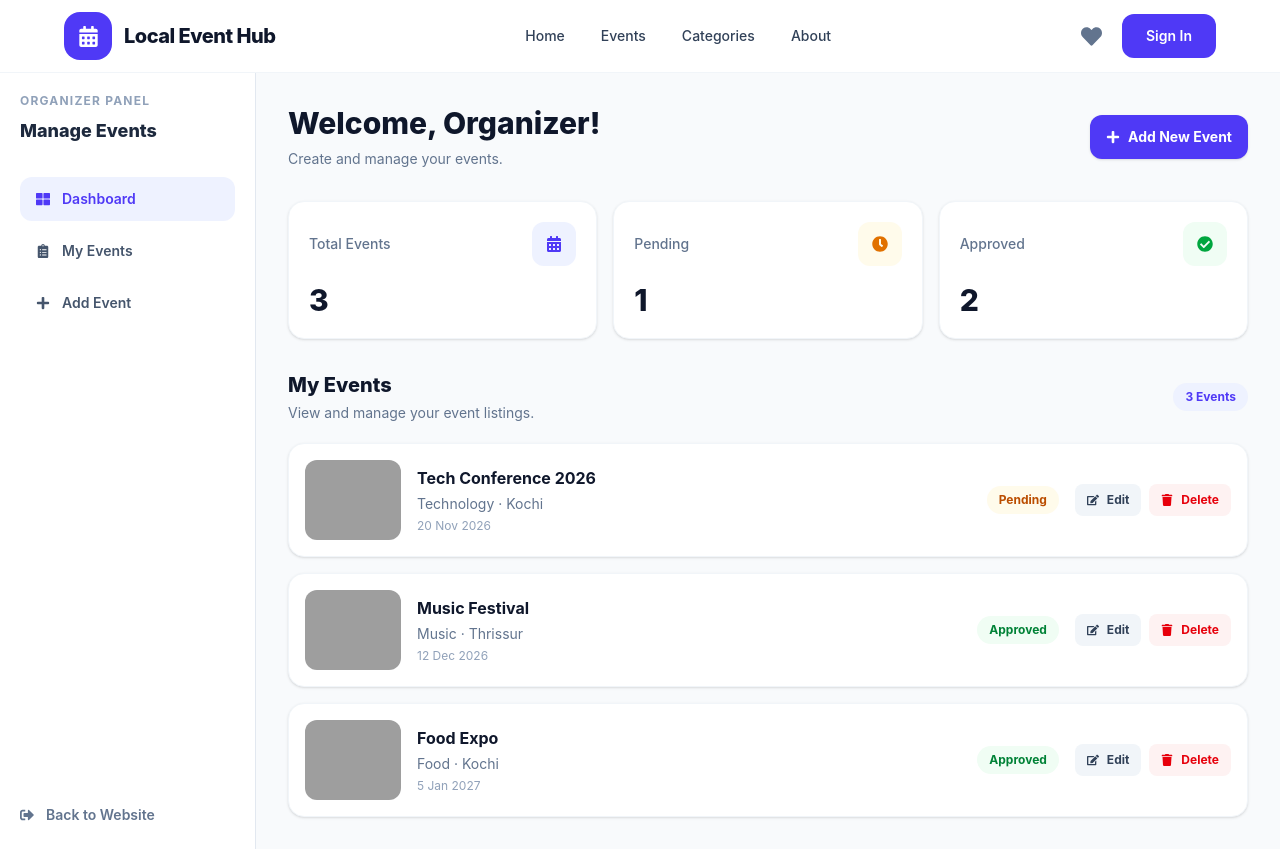
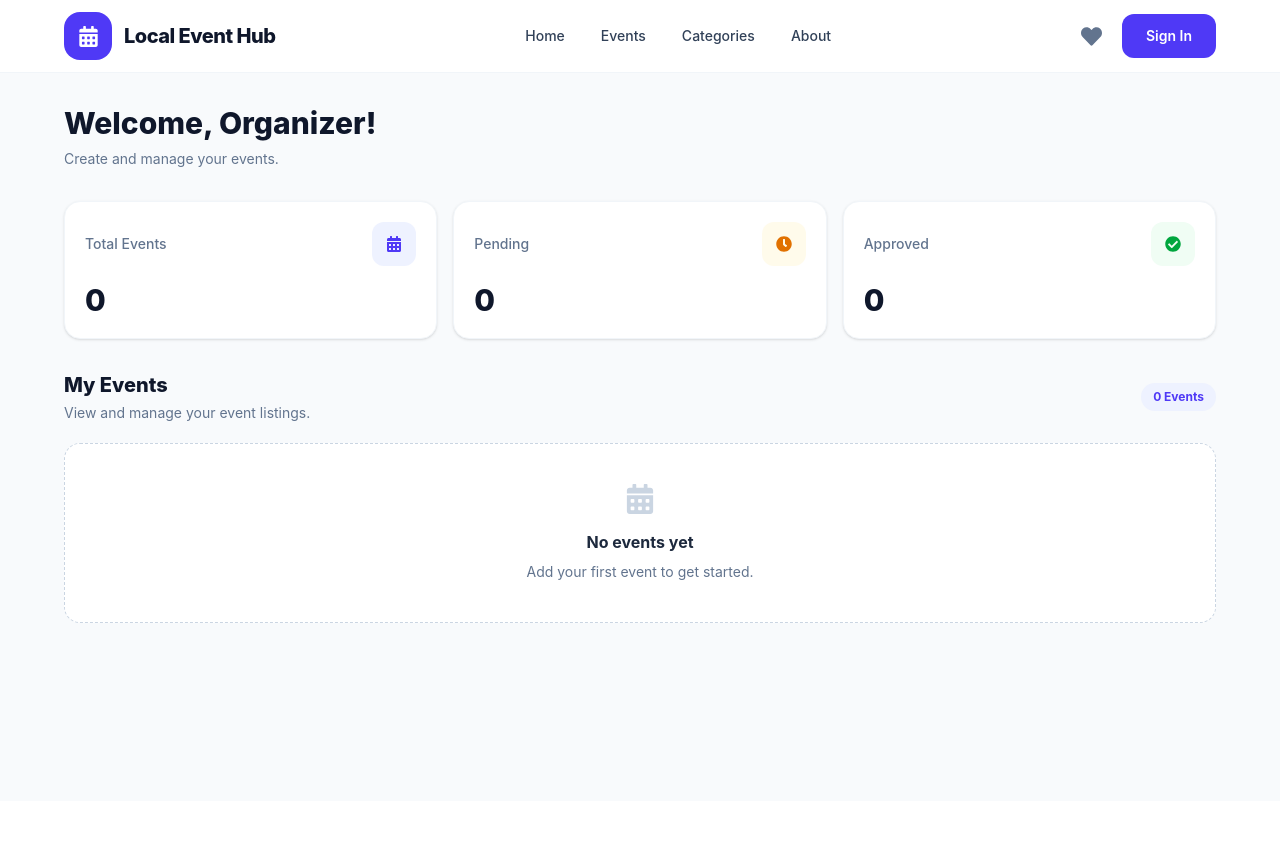
Before and after one commit to ashathomas/Local-Event-Hub, a React (Vite) app: page /organizer in a window 1280 px wide. After the commit the page ends 801 px from the top, so only its background shows below. Built offline with nearby package versions, Linux system fonts and the light colour scheme; grey boxes are pictures that could not be loaded.

Commit message:
code changed

```diff
--- a/src/components/OrganizerDashboard.jsx
+++ b/src/components/OrganizerDashboard.jsx
@@ -3,8 +3,8 @@ import { useState } from "react";
 import { Link } from "react-router-dom";
 import {
   FaCalendarAlt,
-  FaThLarge,
-  FaClipboardList,
+  // FaThLarge,
+  // FaClipboardList,
   FaPlus,
   FaEdit,
   FaTrash,
@@ -17,41 +17,50 @@ import {
 
 import Navbar from "../components/Navbar";
 
-const initialEvents = [
-  {
-    id: 1,
-    title: "Tech Conference 2026",
-    category: "Technology",
-    location: "Kochi",
-    date: "20 Nov 2026",
-    status: "Pending",
-    image:
-      "https://images.unsplash.com/photo-1540575467063-178a50c2df87?auto=format&fit=crop&w=300&q=80",
-  },
-  {
-    id: 2,
-    title: "Music Festival",
-    category: "Music",
-    location: "Thrissur",
-    date: "12 Dec 2026",
-    status: "Approved",
-    image:
-      "https://images.unsplash.com/photo-1459749411175-04bf5292ceea?auto=format&fit=crop&w=300&q=80",
-  },
-  {
-    id: 3,
-    title: "Food Expo",
-    category: "Food",
-    location: "Kochi",
-    date: "5 Jan 2027",
-    status: "Approved",
-    image:
-      "https://images.unsplash.com/photo-1555939594-58d7cb561ad1?auto=format&fit=crop&w=300&q=80",
-  },
-];
+// const initialEvents = [
+//   {
+//     id: 1,
+//     title: "Tech Conference 2026",
+//     category: "Technology",
+//     location: "Kochi",
+//     date: "20 Nov 2026",
+//     status: "Pending",
+//     image:
+//       "https://images.unsplash.com/photo-1540575467063-178a50c2df87?auto=format&fit=crop&w=300&q=80",
+//   },
+//   {
+//     id: 2,
+//     title: "Music Festival",
+//     category: "Music",
+//     location: "Thrissur",
+//     date: "12 Dec 2026",
+//     status: "Approved",
+//     image:
+//       "https://images.unsplash.com/photo-1459749411175-04bf5292ceea?auto=format&fit=crop&w=300&q=80",
+//   },
+//   {
+//     id: 3,
+//     title: "Food Expo",
+//     category: "Food",
+//     location: "Kochi",
+//     date: "5 Jan 2027",
+//     status: "Approved",
+//     image:
+//       "https://images.unsplash.com/photo-1555939594-58d7cb561ad1?auto=format&fit=crop&w=300&q=80",
+//   },
+// ];
 
 function OrganizerDashboard() {
-  const [events, setEvents] = useState(initialEvents);
+  const [events, setEvents] = useState(() => {
+    try {
+      return JSON.parse(
+        localStorage.getItem("organizerEvents") || "[]"
+      );
+    } catch {
+      return [];
+    }
+  });
+  // const [events, setEvents] = useState(initialEvents);
   const [activeTab, setActiveTab] = useState("Dashboard");
   const [mobileSidebarOpen, setMobileSidebarOpen] = useState(false);
 
@@ -92,11 +101,11 @@ function OrganizerDashboard() {
     }
   }
 
-  const sidebarLinks = [
-    { label: "Dashboard", icon: FaThLarge },
-    { label: "My Events", icon: FaClipboardList },
-    { label: "Add Event", icon: FaPlus },
-  ];
+  // const sidebarLinks = [
+  //   { label: "Dashboard", icon: FaThLarge },
+  //   { label: "My Events", icon: FaClipboardList },
+  //   { label: "Add Event", icon: FaPlus },
+  // ];
 
   return (
     <div className="min-h-screen bg-slate-50">
@@ -104,32 +113,30 @@ function OrganizerDashboard() {
 
       <div className="flex min-h-[calc(100vh-72px)]">
         {/* Sidebar */}
-        <aside
-          className={`fixed inset-y-0 left-0 z-40 mt-[72px] w-64 border-r border-slate-200 bg-white p-5 transition-transform duration-300 lg:static lg:mt-0 lg:translate-x-0 ${
-            mobileSidebarOpen
+        {/* <aside
+          className={`fixed inset-y-0 left-0 z-40 mt-[72px] w-64 border-r border-slate-200 bg-white p-5 transition-transform duration-300 lg:static lg:mt-0 lg:translate-x-0 ${mobileSidebarOpen
               ? "translate-x-0"
               : "-translate-x-full"
             }`}
-        >
-          <div className="mb-8">
+        > */}
+          {/* <div className="mb-8">
             <p className="text-xs font-bold uppercase tracking-widest text-slate-400">
               Organizer Panel
             </p>
             <h2 className="mt-2 text-lg font-extrabold text-slate-800">
               Manage Events
             </h2>
-          </div>
+          </div> */}
 
-          <nav className="space-y-2">
+          {/* <nav className="space-y-2"> */}
 
-{sidebarLinks.map(({ label, icon: Icon }) =>
+            {/* {sidebarLinks.map(({ label, icon: Icon }) =>
               label === "My Events" ? (
                 <Link
                   key={label}
                   to="/organizer/my-events"
                   onClick={() => setMobileSidebarOpen(false)}
-      className={`flex w-full items-center gap-3 rounded-xl px-4 py-3 text-left text-sm font-semibold transition ${
-        activeTab === label
+                  className={`flex w-full items-center gap-3 rounded-xl px-4 py-3 text-left text-sm font-semibold transition ${activeTab === label
                       ? "bg-indigo-50 text-indigo-600"
                       : "text-slate-600 hover:bg-slate-50"
                     }`}
@@ -142,11 +149,10 @@ function OrganizerDashboard() {
                   key={label}
                   type="button"
                   onClick={() => {
-        setActiveTab(label);
+                    setActiveTab("label");
                     setMobileSidebarOpen(false);
                   }}
-      className={`flex w-full items-center gap-3 rounded-xl px-4 py-3 text-left text-sm font-semibold transition ${
-        activeTab === label
+                  className={`flex w-full items-center gap-3 rounded-xl px-4 py-3 text-left text-sm font-semibold transition ${activeTab === label
                       ? "bg-indigo-50 text-indigo-600"
                       : "text-slate-600 hover:bg-slate-50"
                     }`}
@@ -155,9 +161,9 @@ function OrganizerDashboard() {
                   {label}
                 </button>
               )
-)}
+            )} */}
 
-          </nav>
+          {/* </nav>
 
           <Link
             to="/"
@@ -166,7 +172,7 @@ function OrganizerDashboard() {
             <FaSignOutAlt />
             Back to Website
           </Link>
-        </aside>
+        </aside> */}
 
         {/* Main content */}
         <main className="min-w-0 flex-1 p-4 sm:p-6 lg:p-8">
@@ -197,14 +203,14 @@ function OrganizerDashboard() {
                 </div>
               </div>
 
-              <Link
+              {/* <Link
                 to="/organizer/add-event"
                 className="flex shrink-0 items-center gap-2 rounded-xl bg-indigo-600 px-4 py-3 text-sm font-bold text-white shadow-sm transition hover:bg-indigo-700"
               >
                 <FaPlus />
                 <span className="hidden sm:inline">Add New Event</span>
                 <span className="sm:hidden">Add</span>
-              </Link>
+              </Link> */}
             </div>
 
             {/* Statistics */}
@@ -234,14 +240,18 @@ function OrganizerDashboard() {
             {/* Events section */}
             <section className="mt-8">
               <div className="mb-5 flex items-center justify-between">
-                <div>
+                <Link
+                  to="/organizer/my-events"
+                  className="block cursor-pointer transition hover:opacity-80"
+                >
                   <h2 className="text-xl font-extrabold text-slate-900">
                     My Events
                   </h2>
+
                   <p className="mt-1 text-sm text-slate-500">
                     View and manage your event listings.
                   </p>
-                </div>
+                </Link>
 
                 <span className="rounded-full bg-indigo-50 px-3 py-1.5 text-xs font-bold text-indigo-600">
                   {events.length} Events
@@ -287,8 +297,7 @@ function OrganizerDashboard() {
                       </div>
 
                       <span
-                        className={`w-fit rounded-full px-3 py-1.5 text-xs font-bold ${
-                          event.status === "Approved"
+                        className={`w-fit rounded-full px-3 py-1.5 text-xs font-bold ${event.status === "Approved"
                             ? "bg-green-50 text-green-700"
                             : event.status === "Rejected"
                               ? "bg-red-50 text-red-700"
```
Lines whose indentation alone changed are shown as unchanged.
